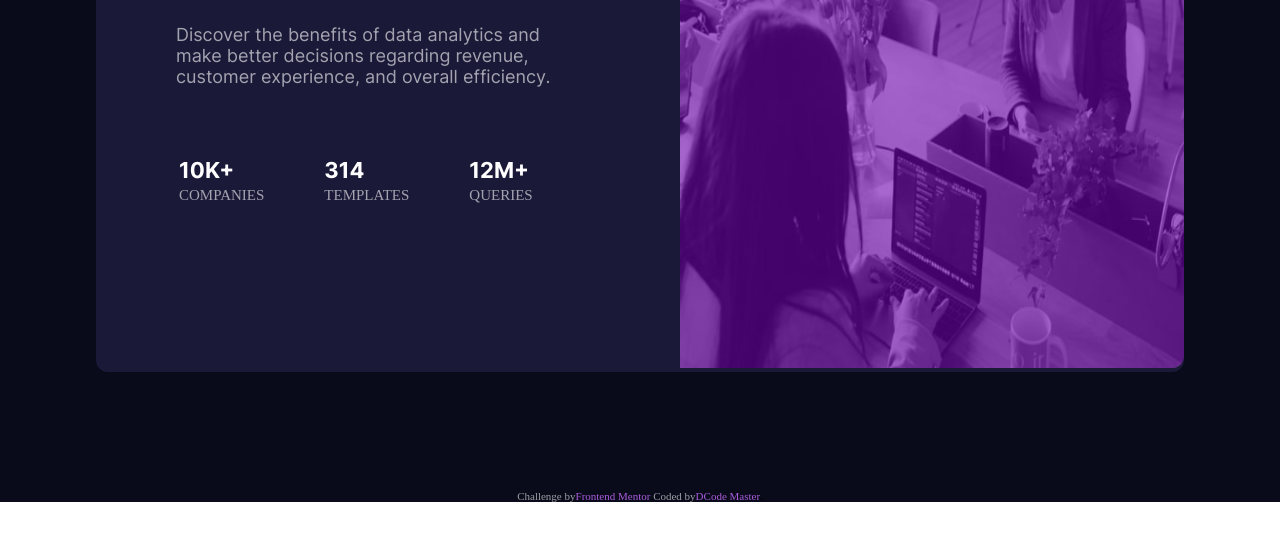
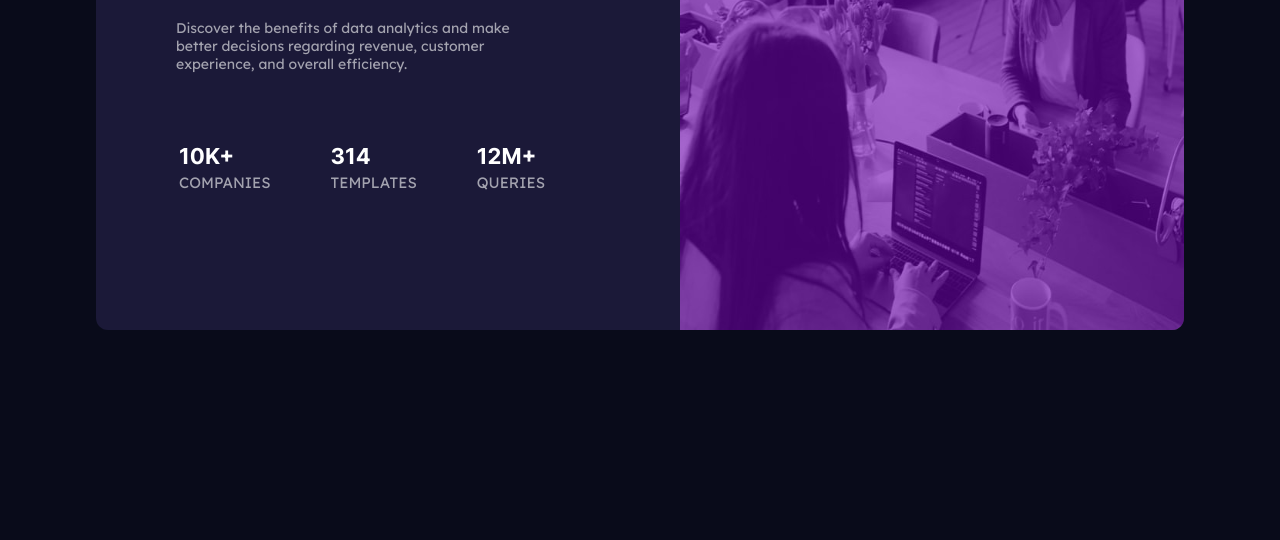
Before and after one commit to Cristiano-Miguel-DCodeMaster/preview-card-component-main, a plain HTML site: page index.html in a window 1280 px wide. Shown: the part 315-855 px from the top of the page. Before the commit the page ends 817 px from the top, so only its background shows below. Drawn offline with Linux system fonts and the light colour scheme.

Commit message:
I added some cool fonts

```diff
--- a/css/style.css
+++ b/css/style.css
@@ -28,16 +28,12 @@
 	display: none;
 }
 @font-face {
-	font-family: "inter1";
-	src: url(/static/Inter-Regular.ttf);
+	font-family: inter;
+	src: url(/fonts/Inter[slnt\,wght].ttf);
 }
 @font-face {
-	font-family: "inter2";
-	src: url(/static/Inter-SemiBold.ttf);
-}
-@font-face {
-	font-family: "inter3";
-	src: url(/static/Inter-Bold.ttf);
+	font-family: lexenddeca;
+	src: url(/fonts/LexendDeca[wght].ttf);
 }
 main {
 	width: 100%;
@@ -54,7 +50,7 @@ section {
 }
 .first h1 {
 	color: var(--White);
-	font-family: inter3;
+	font-family: inter;
 	width: 70%;
 }
 .left p {
@@ -62,20 +58,20 @@ section {
 		--Slightlytransparentwhite
 	);
 	font-size: 15px;
+	font-family: lexenddeca;
 }
 .left h2,
 h3,
 h4 {
 	color: var(--White);
 	font-size: 22px;
-	font-family: "Franklin Gothic Medium",
-		"Arial Narrow", Arial, sans-serif;
+	font-family: inter;
 }
 .left .seconds p {
 	text-transform: uppercase;
 }
 footer {
-	position: relative;
+	position: fixed;
 	width: 100%;
 	justify-content: center;
 	align-items: center;
@@ -106,9 +102,8 @@ footer p {
 		width: 90%;
 	}
 	.first p {
-		padding-top: 20px;
+		padding-top: 15px;
 		width: 100%;
-		font-family: "inter1";
 	}
 	.left {
 		display: flex;
@@ -125,7 +120,6 @@ footer p {
 	.left h2,
 	h3,
 	h4 {
-		font-family: "inter3";
 		text-transform: uppercase;
 		padding-bottom: 4px;
 	}
@@ -151,11 +145,17 @@ footer p {
 }
 @media only screen and (min-width: 320px) and (min-height: 552px) {
 	main {
-		height:115vh;
+		height: fit-content;
 		padding-top: 50px;
+		padding-bottom: 50px;
 	}
 	section {
 		height: fit-content;
+	}
+	.left h2,
+	h3,
+	h4 {
+		font-size: 16px;
 	}
 	.right img {
 		height: 40vh;
@@ -169,7 +169,7 @@ footer p {
 		width: 70%;
 	}
 	.first p {
-		width: 80%;
+		width: 85%;
 	}
 	.right img {
 		height: 30vh;
@@ -180,7 +180,7 @@ footer p {
 }
 @media only screen and (min-width: 375px) and (min-height: 956px) {
 	main {
-		height:100vh;
+		height: 100vh;
 		padding-top: 10px;
 	}
 	.first h1 {
@@ -206,10 +206,14 @@ footer p {
 	}
 }
 @media only screen and (min-width: 992px) {
+	main {
+		height: 100vh;
+	}
 	section {
 		flex-direction: row;
 		border-radius: 12px;
 		padding-bottom: 0;
+		height: 60vh;
 	}
 	.first {
 		display: flex;
@@ -223,9 +227,8 @@ footer p {
 	}
 	.first p {
 		padding-top: 40px;
-		width: 96%;
-		font-family: "inter1";
-		font-size: 18px;
+		width: 80%;
+		font-size: 14px;
 	}
 	.left {
 		display: flex;
@@ -233,28 +236,34 @@ footer p {
 		padding-left: 50px;
 		width: 80%;
 		gap: 50px;
+		margin-top: 40px;
+	}
+	.left h2,
+	h3,
+	h4 {
+		font-size: 22px;
 	}
 	.left .seconds .numbers {
 		display: flex;
 		justify-content: flex-start;
 		margin-left: -17px;
-		gap: 60px;
+		gap: 20px;
 	}
 	span {
 		color: var(--Softviolet);
 	}
 	.right img {
-		height: 70vh;
+		height: 60vh;
 		width: 100%;
 		border-radius: 0px 12px 12px 0px;
 	}
 	.right::before {
-		height: 70vh;
-		width: 41.4%;
+		height: 60vh;
+		width: 37.8%;
 		border-radius: 0px 12px 12px 0px;
 	}
 }
-@media only screen and (min-width: 1024px) and (min-height:600px) {
+@media only screen and (min-width: 1024px) and (min-height: 600px) {
 	.first {
 		padding-top: 0;
 	}
@@ -265,25 +274,24 @@ footer p {
 	}
 	.first p {
 		padding-top: 40px;
-		width: 96%;
-		font-family: "inter1";
-		font-size: 18px;
+		width: 75%;
+		font-size: 14px;
 	}
 	.left {
-    margin-top: -55px;
+		margin-top: -70px;
 	}
 	.right img {
-		height: 70vh;
+		height: 60vh;
 		width: 100%;
 		border-radius: 0px 12px 12px 0px;
 	}
 	.right::before {
-		height: 70vh;
-		width: 36.2%;
+		height: 60vh;
+		width: 33.2%;
 		border-radius: 0px 12px 12px 0px;
 	}
 }
-@media only screen and (min-width: 1024px) and (min-height:880px) {
+@media only screen and (min-width: 1024px) and (min-height: 880px) {
 	.first h1 {
 		width: 85%;
 		font-size: 35px;
@@ -299,15 +307,15 @@ h3,
 	h4 {
 		font-size: 30px;
 	}
-	.right{
+	.right {
 		width: 90%;
 	}
 	.right::before {
 		width: 42.4%;
 	}
 }
-@media only screen and (min-width: 1200px){
-	.left{
+@media only screen and (min-width: 1200px) {
+	.left {
 		padding-left: 80px;
 	}
 	.first {
@@ -330,29 +338,35 @@ h4 {
 		border-radius: 0px 12px 12px 0px;
 	}
 }
-@media only screen and (min-width: 1272px) and (min-height:645px){
-	main{
+@media only screen and (min-width: 1272px) and (min-height: 645px) {
+	main {
 		height: 100vh;
 	}
-	.left{
-		margin-top: -8px;
+	.left {
+		margin-top: -55px;
 	}
 	.first h1 {
 		width: 80%;
 	}
+	.first p{
+		width: 70%;
+	}
 	.left .seconds .numbers {
 		gap: 40px;
 	}
-	.right{
+	.right {
 		width: 80%;
 	}
+	.right img{
+		height: 60vh;
+	}
 	.right::before {
-		height: 70vh;
+		height: 60vh;
 		width: 39.4%;
 		border-radius: 0px 12px 12px 0px;
 	}
 }
-@media only screen and (min-width: 1400px){
+@media only screen and (min-width: 1400px) {
 	.first h1 {
 		width: 80%;
 		font-size: 40px;
@@ -365,7 +379,7 @@ h3,
 	h4 {
 		font-size: 30px;
 	}
-	.right{
+	.right {
 		width: 80%;
 	}
 	.right img {
@@ -379,12 +393,12 @@ h4 {
 		border-radius: 0px 12px 12px 0px;
 	}
 }
-@media only screen and (min-width: 1440px) and (min-height:800px){
-	section{
+@media only screen and (min-width: 1440px) and (min-height: 800px) {
+	section {
 		width: 80%;
 		height: 62vh;
 	}
-	.left{
+	.left {
 		margin-top: 0px;
 	}
 	.left h2,
@@ -402,12 +416,12 @@ h4 {
 		height: 62vh;
 	}
 }
-@media only screen and (min-width: 2560px){
-	section{
+@media only screen and (min-width: 2560px) {
+	section {
 		width: 70%;
 		height: 70vh;
 	}
-	.left{
+	.left {
 		margin-top: -50px;
 		padding-left: 90px;
 	}
@@ -416,11 +430,11 @@ h3,
 	h4 {
 		font-size: 45px;
 	}
-.first h1{
+	.first h1 {
 		width: 90%;
 		font-size: 68px;
 	}
-.first p{
+	.first p {
 		font-size: 26px;
 		width: 70%;
 	}
```
Also changed, not shown: fonts/Inter[slnt,wght].ttf (added), fonts/LexendDeca[wght].ttf (added), static/Inter-Bold.ttf (deleted), static/Inter-Regular.ttf (deleted), static/Inter-SemiBold.ttf (deleted). Lines whose indentation alone changed are shown as unchanged.
